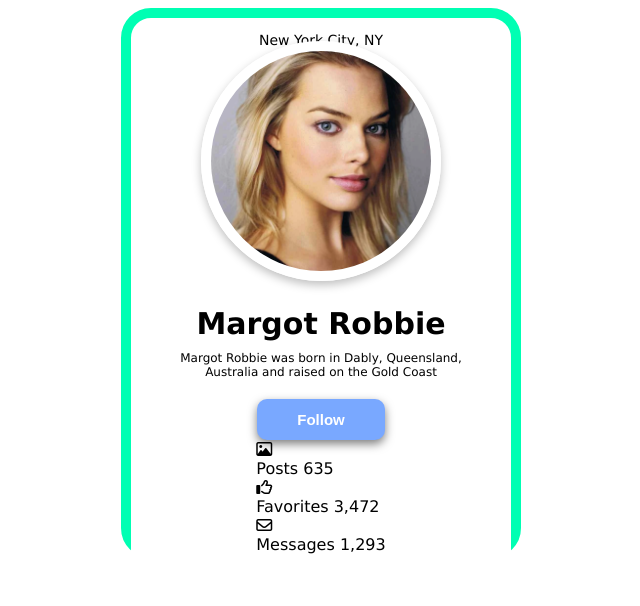
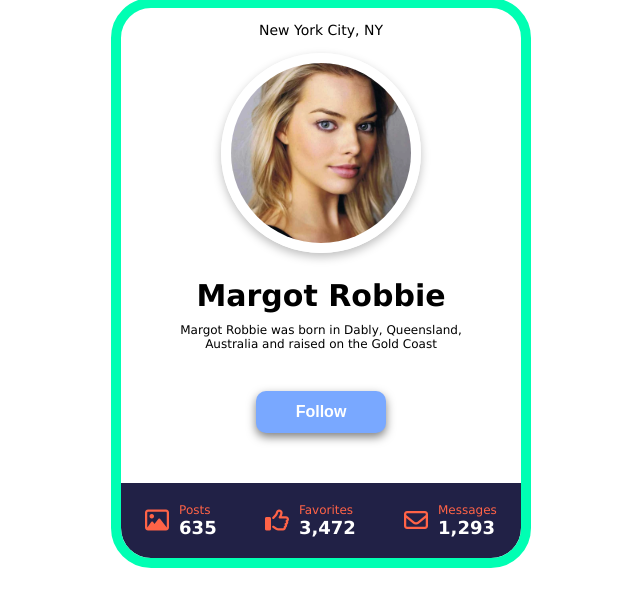
Before and after one commit to Gibib0/User-card, a plain HTML site: page index.html in a window 1280 px wide. Shown: the whole page, without its empty margins (319-959 px from the left). Drawn offline with Linux system fonts and the light colour scheme.

Commit message:
Add footer styles; fix footer; fix size; fix flex properties

```diff
--- a/assets/styles/style.css
+++ b/assets/styles/style.css
@@ -7,15 +7,18 @@ body {
 	justify-content: center;
 	align-items: center;
 	font-family: 'Lucida Sans', 'Lucida Sans Regular', 'Lucida Grande', 'Lucida Sans Unicode', Geneva, Verdana, sans-serif;
-
 }
 
 .container {
-	border: 10px solid rgb(0, 255, 179);
+	outline: 10px solid rgb(0, 255, 179);
 	border-radius: 30px;
 	width: 400px;
 	height: 550px;
 	margin: 0 auto;
+	overflow: hidden;
+	display: flex;
+	flex-direction: column;
+	background-color: white;
 }
 
 .header {
@@ -31,18 +34,17 @@ body {
 }
 
 .main-content {
+	flex: 1;
 	display: flex;
 	flex-direction: column;
 	align-items: center;
 	padding: 20px;
-	background-color: white;
 }
 
 .img-container {
-	width: 240px;
-	height: 240px;
-	margin: auto;
-	margin-top: -170px;
+	width: 200px;
+	height: 200px;
+	margin-top: -140px;
 }
 
 .photo {
@@ -76,8 +78,45 @@ body {
 	color: white;
 	padding: 12px 40px;
 	border-radius: 10px;
-	font-size: 15px;
+	font-size: 16px;
 	font-weight: bold;
+	margin-top: 20px;
 	border: none;
 	box-shadow: 0 4px 10px rgba(0, 0, 0, 0.5);
 }
+
+.footer {
+	display: flex;
+	justify-content: space-around;
+	align-items: center;
+	width: 100%;
+	padding: 20px 0;
+	background-color: rgb(33, 33, 70);
+	margin-top: auto;
+}
+
+.stats-item {
+	display: flex;
+	align-items: center;
+	gap: 10px;
+}
+
+.icon {
+	font-size: 24px;
+	color: tomato;
+}
+
+.stats-text {
+	display: flex;
+	flex-direction: column;
+}
+
+.count {
+	font-weight: bold;
+	font-size: 18px;
+	color: white;
+}
+.label {
+	font-size: 12px;
+	color: tomato;
+}
```
Also changed, not shown: index.html (+1 -1 lines).
